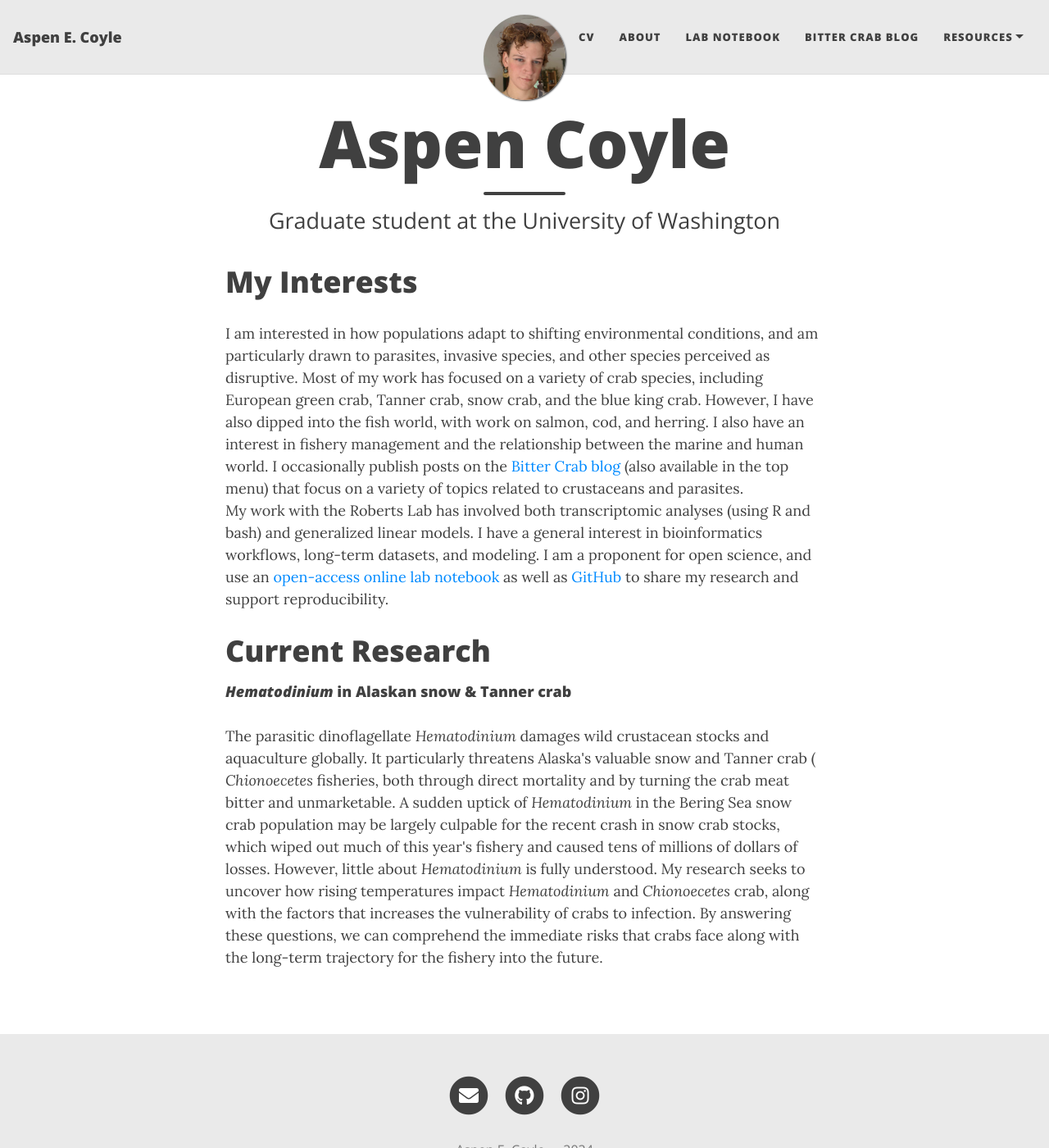
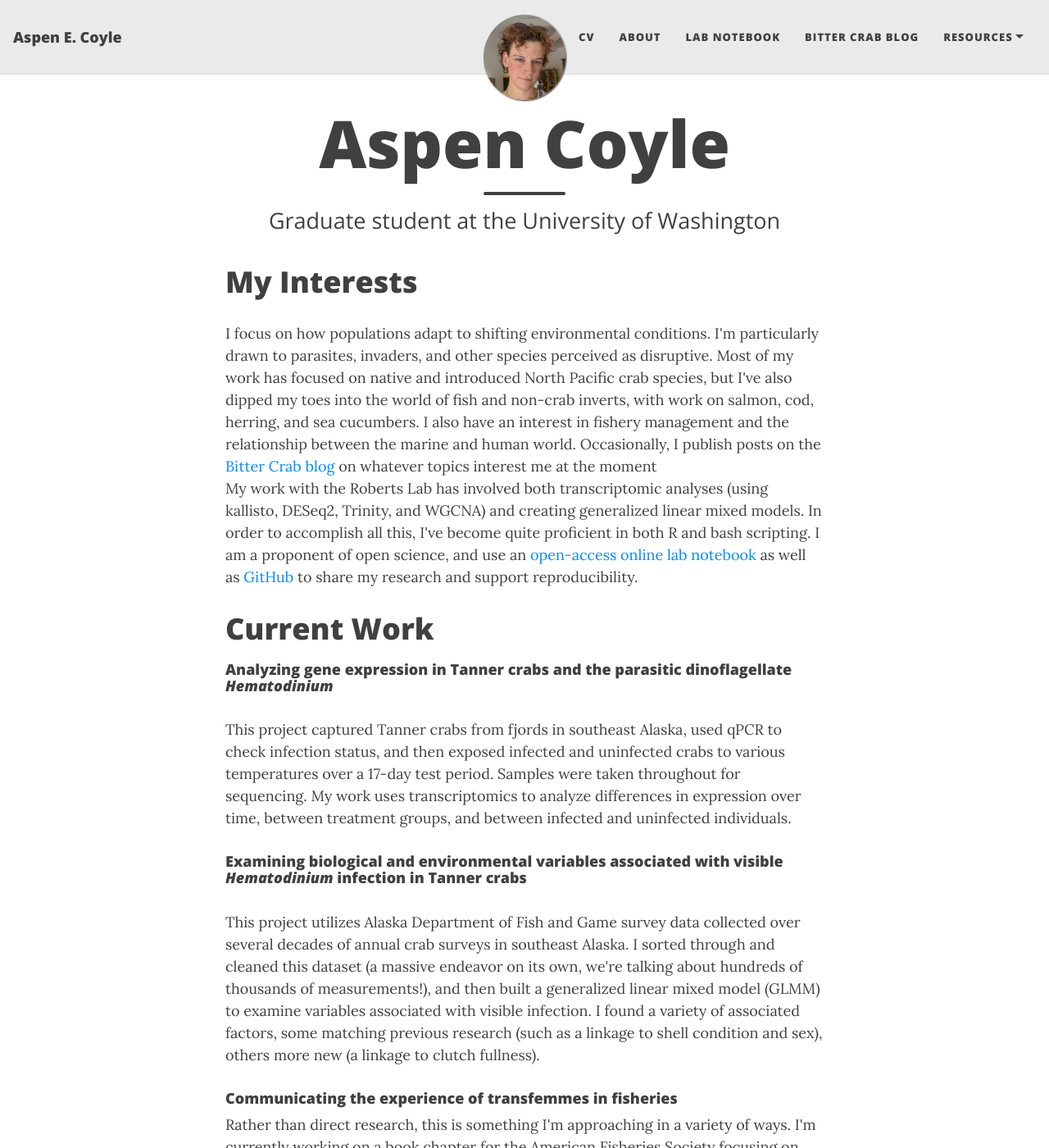
Before and after one commit to aspencoyle/aspencoyle.github.io, a Jekyll site: the page built from index.html, in a window 1280 px wide and 1400 px high. Shown: the whole window at 82% size. Built offline with Jekyll 4.4.1, drawn with Linux system fonts in a browser that asks for light colours; nearby versions of some CDN libraries; some of the changed text lies outside the part shown.

Commit message:
updated aboutme and homepage

```diff
--- a/index.html
+++ b/index.html
@@ -9,25 +9,41 @@ subtitle: Graduate student at the University of Washington
 
 <h1> My Interests </h1>
 
-<p>I am interested in how populations adapt to shifting environmental conditions, and am particularly drawn to parasites, invasive species, and other species perceived as disruptive.
-Most of my work has focused on a variety of crab species, including European green crab, Tanner crab, snow crab, and the blue king crab. However, I have also dipped into the fish world, with
-work on salmon, cod, and herring. I also have an interest in fishery management and the relationship between the marine and human world. I occasionally publish posts on
- the <a href="https://bittercrab.wordpress.com/">Bitter Crab blog</a> (also available in the top menu) that focus on a variety of topics related to crustaceans and parasites.
+<p>
+I focus on how populations adapt to shifting environmental conditions. I'm particularly drawn to parasites, invaders, and other species perceived as disruptive.
+Most of my work has focused on native and introduced North Pacific crab species, but I've also dipped my toes into the world of fish and non-crab inverts, with work on salmon, cod,
+herring, and sea cucumbers. I also have an interest in fishery management and the relationship between the marine and human world.
+Occasionally, I publish posts on the <a href="https://bittercrab.wordpress.com/">Bitter Crab blog</a> on whatever topics interest me at the moment
   <br>
-My work with the Roberts Lab has involved both transcriptomic analyses (using R and bash) and generalized linear models. I have a general interest in bioinformatics workflows,
-long-term datasets, and modeling. I am a proponent for open science, and use an <a href="https://afcoyle.github.io/notebook/">open-access online lab notebook</a> as well
+My work with the Roberts Lab has involved both transcriptomic analyses (using kallisto, DESeq2, Trinity, and WGCNA) and creating generalized linear mixed models.
+In order to accomplish all this, I've become quite proficient in both R and bash scripting. I am a proponent of open science,
+and use an <a href="https://afcoyle.github.io/notebook/">open-access online lab notebook</a> as well
 as <a href="https://github.com/afcoyle">GitHub</a> to share my research and support reproducibility. <br>
-
 </p>
 
-<h1> Current Research </h1>
 
-<h4> <i> Hematodinium </i>  in Alaskan snow & Tanner crab </h4>
+<h1> Current Work </h1>
+
+<h4> Analyzing gene expression in Tanner crabs and the parasitic dinoflagellate <i> Hematodinium </i>  </h4>
 
 <p>
-The parasitic dinoflagellate <i> Hematodinium </i> damages wild crustacean stocks and aquaculture globally. It particularly threatens Alaska's valuable snow and Tanner crab (<i> Chionoecetes </i>
-fisheries, both through direct mortality and by turning the crab meat bitter and unmarketable. A sudden uptick of <i> Hematodinium </i> in the Bering Sea snow crab population may be largely
-culpable for the recent crash in snow crab stocks, which wiped out much of this year's fishery and caused tens of millions of dollars of losses. However, little about <i> Hematodinium </i> is fully
-understood. My research seeks to uncover how rising temperatures impact <i> Hematodinium </i> and <i> Chionoecetes </i> crab, along with the factors that increases the vulnerability
-of crabs to infection. By answering these questions, we can comprehend the immediate risks that crabs face along with the long-term trajectory for the fishery into the future. <br>
+This project captured Tanner crabs from fjords in southeast Alaska, used qPCR to check infection status, and then exposed
+infected and uninfected crabs to various temperatures over a 17-day test period. Samples were taken throughout for sequencing.
+My work uses transcriptomics to analyze differences in expression over time, between treatment groups, and between infected and uninfected individuals.
 </p>
+
+<h4> Examining biological and environmental variables associated with visible <i> Hematodinium </i> infection in Tanner crabs </h4>
+
+<p>
+This project utilizes Alaska Department of Fish and Game survey data collected over several decades of annual crab surveys in southeast Alaska.
+I sorted through and cleaned this dataset (a massive endeavor on its own, we're talking about hundreds of thousands of measurements!), and then
+built a generalized linear mixed model (GLMM) to examine variables associated with visible infection. I found a variety of associated factors,
+some matching previous research (such as a linkage to shell condition and sex), others more new (a linkage to clutch fullness).
+</p>
+
+<h4> Communicating the experience of transfemmes in fisheries </h4>
+
+Rather than direct research, this is something I'm approaching in a variety of ways. I'm currently working on a book chapter
+for the American Fisheries Society focusing on what my experience has been like as a transfemme in fisheries. I also regularly join trans panels
+aimed at sharing my experience and knowledge with both cis and trans audiences. My next one will be at oSTEM in Portland on October 17-20 2024 -
+come say hi if you're there too!!
```
Also changed, not shown: _posts/2024-09-18-September_posts.md (+13 -1 lines), aboutme.md (+11 -8 lines).
